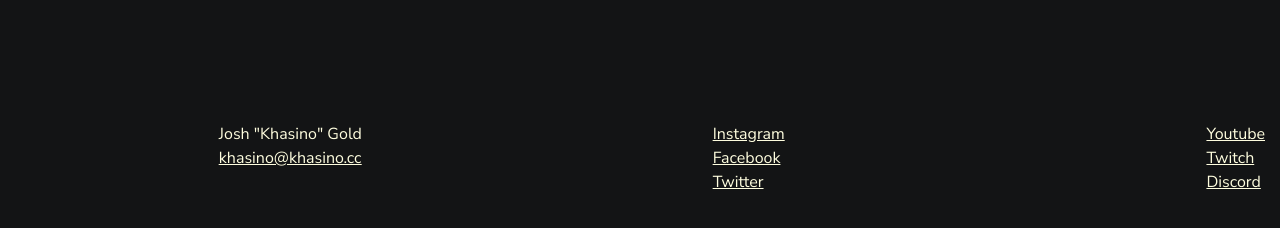
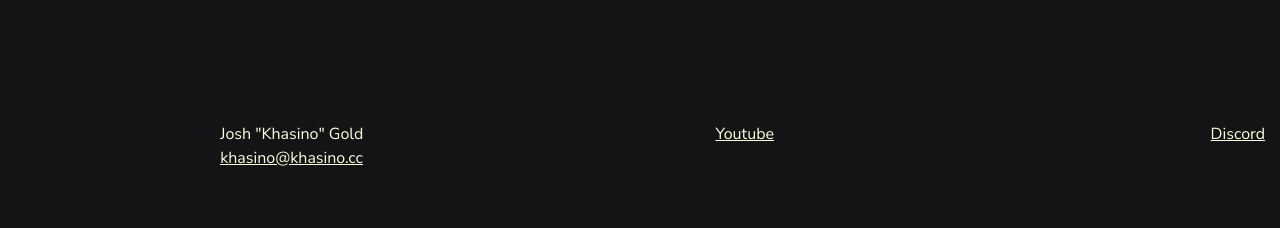
Before and after one commit to KhasinoTTV/Khasino.cc, a website: page index.html in a window 1280 px wide. Shown: the part 3553-3781 px from the top of the page. Drawn offline with Linux system fonts and the light colour scheme.

Commit message:
Update index.html

```diff
--- a/index.html
+++ b/index.html
@@ -343,15 +343,12 @@
                 </div>
                 <div class="col-lg-3 mt-4 ml-auto">
                     <ul class="list-unstyled footer-link">
-                        <li><a href="https://www.instagram.com/khasinottv/" target="_blank" rel="noopener noreferrer">Instagram</a></li>
-                        <li><a href="https://www.facebook.com/KhasinoTTV/" target="_blank" rel="noopener noreferrer">Facebook</a></li>
-                        <li><a href="https://twitter.com/khasinottv" target="_blank" rel="noopener noreferrer">Twitter</a></li>
+                        <li><a href="https://www.youtube.com/c/Khasino" target="_blank" rel="noopener noreferrer">Youtube</a></li>
+
                     </ul>
                 </div>
                 <div class="col-lg-auto ml-lg-auto mt-4">
                     <ul class="list-unstyled footer-link">
-                        <li><a href="https://www.youtube.com/c/Khasino" target="_blank" rel="noopener noreferrer">Youtube</a></li>
-                        <li><a href="https://www.twitch.tv/Khasino" target="_blank" rel="noopener noreferrer">Twitch</a></li>
                         <li><a href="https://discord.gg/khasinodojo" target="_blank" rel="noopener noreferrer">Discord</a></li>
                     </ul>
                 </div>
```
